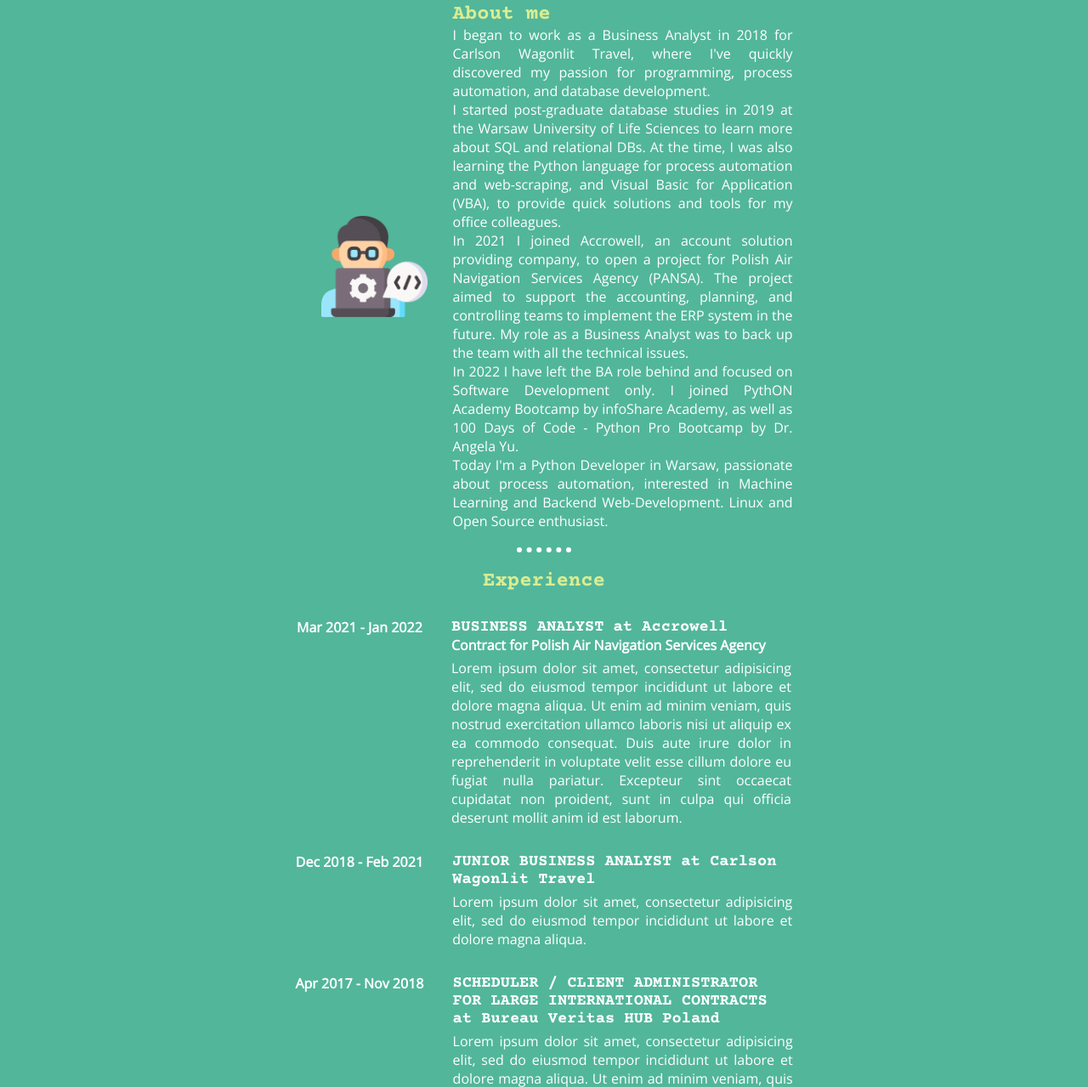
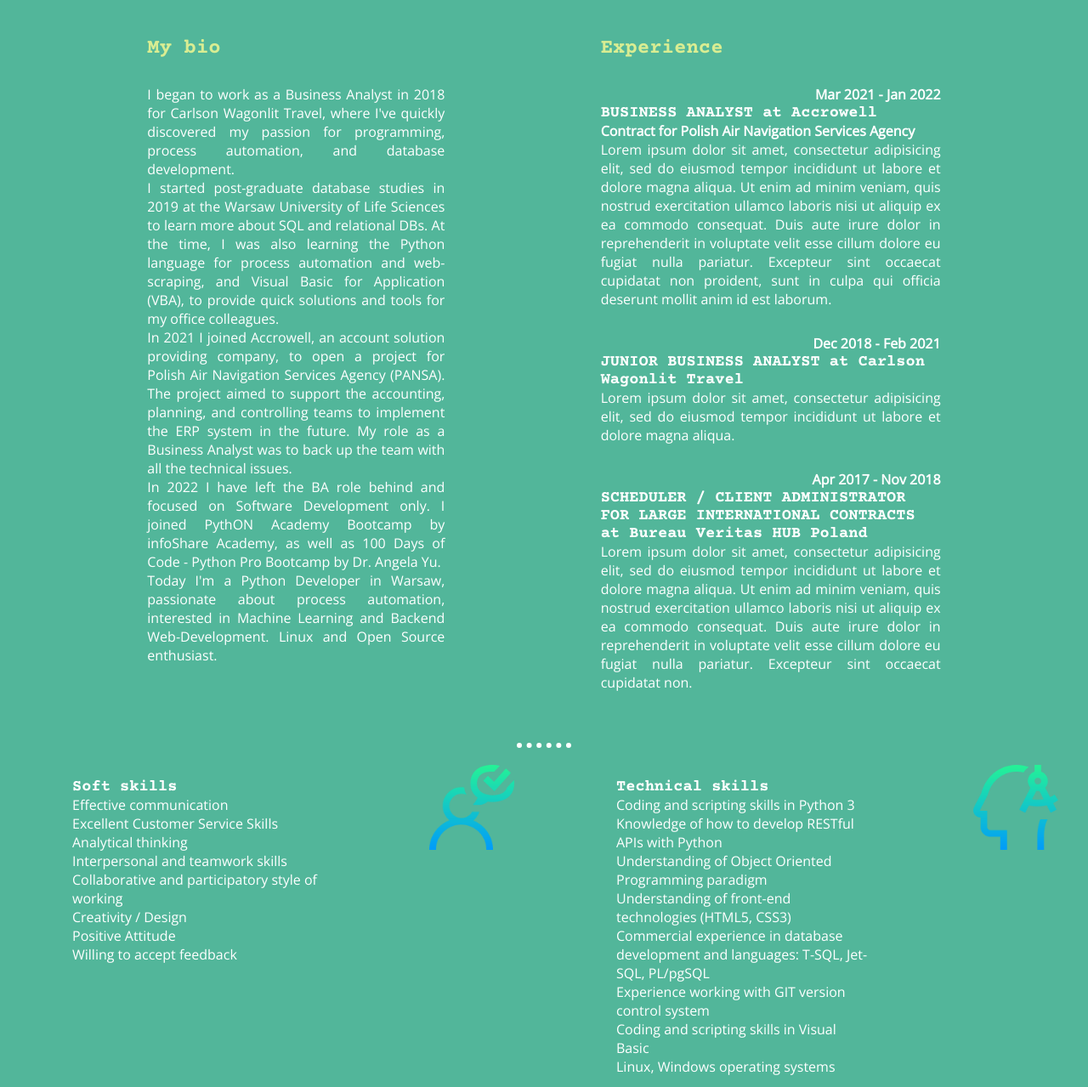
Before and after one commit to mpiesiewicz/cv, a plain HTML site: page index.html in a window 1280 px wide. Shown: the part 592-1871 px from the top of the page at 85% size. Drawn offline with nearby package versions, Linux system fonts and the light colour scheme.

Commit message:
changed layout to flex

```diff
--- a/css/styles.css
+++ b/css/styles.css
@@ -19,6 +19,10 @@ hr {
   width: 5%;
   margin: 20px auto;
   clear: both;
+}
+
+@media print {
+    .pagebreak { page-break-before: always; }
 }
 
 .top-container {
@@ -79,61 +83,50 @@ h3 {
   left: 75%;
 }
 
-.profile {
+.bio-exp {
   display: flex;
   flex-flow: row wrap;
-  align-items: center;
-  justify-content: center;
-  padding: 0 20px;
+  padding: 10px;
+  justify-content: space-evenly;
 }
 
-.icon-me {
-  max-width: 125px;
-  max-height: 125px;
-  flex: 1;
-  margin: 30px;
-  transition: 0.5s;
-}
-
-.icon-me:hover {
-  max-width: 130px;
-  max-height: 130px;
-}
-
-.profiletext {
+.bio {
+  width: 350px;
   text-align: justify;
-  text-justify: auto;
-  flex: 2 300px;
-  max-width: 400px;
-  min-width: 300px;
-}
-
-.experience {
+  justify-content: auto;
+  margin-right: 20px;
 }
 
 .exp-box {
   margin: 30px 0;
 }
 
+.experience-header {
+  text-align: left;
+  margin: 30px 0;
+}
+
 .date-exp {
-  display: inline-block;
-  max-width: 400px;
-  text-align: left;
-  vertical-align: top;
-  margin-bottom: 15px;
+  text-align: right;
 }
 
 .info-exp {
-  display: inline-block;
   max-width: 400px;
   text-align: left;
-  margin-left: 30px;
 }
 
 .info-exp-text {
-  padding-top: 5px;
+  padding-top: 0px;
   text-align: justify;
   text-justify: auto;
+}
+
+.skills {
+  display: flex;
+  flex-flow: row wrap;
+  justify-content: space-around;
+  flex: 0 0 50%;
+  align-items: stretch;
 }
 
 .skill-box {
@@ -141,7 +134,12 @@ h3 {
   width: 300px;
   margin: 15px 50px;
   text-align: left;
-  vertical-align: top
+  vertical-align: top;
+}
+
+.skill-icon {
+  width: 100px;
+  height: 100px;
 }
 
 .contact-me {
--- a/index.html
+++ b/index.html
@@ -28,25 +28,22 @@
 
   <hr>
 
+  <div class="pagebreak"> </div>
+
   <div class="middle-container">
 
-    <div class="profile">
-      <img class='icon-me' src="img/software-engineer.png" alt="">
-      <div class="profiletext">
-        <h2>About me</h2>
+    <div class="bio-exp">
+      <div class="bio">
+        <h2 class='experience-header'>My bio</h2>
         <p>I began to work as a Business Analyst in 2018 for Carlson Wagonlit Travel, where I've quickly discovered my passion for programming, process automation, and database development. </p>
         <p>I started post-graduate database studies in 2019 at the Warsaw University of Life Sciences to learn more about SQL and relational DBs. At the time, I was also learning the Python language for process automation and web-scraping, and Visual Basic for Application (VBA), to provide quick solutions and tools for my office colleagues.</p>
         <p>In 2021 I joined Accrowell, an account solution providing company, to open a project for Polish Air Navigation Services Agency (PANSA). The project aimed to support the accounting, planning, and controlling teams to implement the ERP system in the future. My role as a Business Analyst was to back up the team with all the technical issues. </p>
         <p>In 2022 I have left the BA role behind and focused on Software Development only. I joined PythON Academy Bootcamp by infoShare Academy, as well as 100 Days of Code - Python Pro Bootcamp by Dr. Angela Yu.</p>
         <p>Today I'm a Python Developer in Warsaw, passionate about process automation, interested in Machine Learning and Backend Web-Development. Linux and Open Source enthusiast.</p>
       </div>
-    </div>
-
-    <hr>
 
       <div class='experience'>
-      <h2>Experience</h2>
-
+        <h2 class='experience-header'>Experience</h2>
         <div class="exp-box">
           <h4 class='date-exp'>Mar 2021 - Jan 2022</h4>
           <div class='info-exp'>
@@ -74,8 +71,11 @@
 
         </div>
       </div>
+    </div>
 
     <hr>
+
+    <div class="pagebreak"> </div>
 
     <div class='skills'>
       <div class="skill-box">
@@ -88,8 +88,10 @@
         <p>Creativity / Design</p>
         <p>Positive Attitude</p>
         <p>Willing to accept feedback</p>
+      </div>
 
-      </div>
+      <img class="skill-icon" src="img/agreement.png" alt="">
+
       <div class="skill-box">
         <h3>Technical skills</h3>
         <p>Coding and scripting skills in Python 3</p>
@@ -100,9 +102,10 @@
         <p>Experience working with GIT version control system	</p>
         <p>Coding and scripting skills in Visual Basic</p>
         <p>Linux, Windows operating systems	</p>
+      </div>
 
+      <img class="skill-icon" src="img/precision.png" alt="">
 
-      </div>
       <div class="skill-box">
         <h3>Frameworks, Tools and Libraries</h3>
         <p>Django</p>
@@ -112,6 +115,7 @@
         <p>Atom</p>
         <p>Notepad++</p>
       </div>
+
     </div>
 
     <hr>
@@ -130,6 +134,11 @@
     <a class="footer-link" href="https://github.com/mpiesiewicz">GitHub</a>
     <p>© 2022 Michał Piesiewicz.</p>
     <a class="credits" href="https://www.flaticon.com/free-icons/software-engineer" title="software engineer icons">Software engineer icons created by Freepik - Flaticon</a>
+    <a href="https://www.flaticon.com/free-icons/precision" title="precision icons">Precision icons created by Freepik - Flaticon</a>
+    <a href="https://www.flaticon.com/free-icons/agreement" title="agreement icons">Agreement icons created by Freepik - Flaticon</a>
+    <a href="https://www.flaticon.com/free-icons/efficiency" title="efficiency icons">Efficiency icons created by Freepik - Flaticon</a>
+
+
   </footer>
 
 </body>
```
Also changed, not shown: img/agreement.png (added), img/precision.png (added), img/productivity.png (added). Lines whose indentation alone changed are shown as unchanged.
